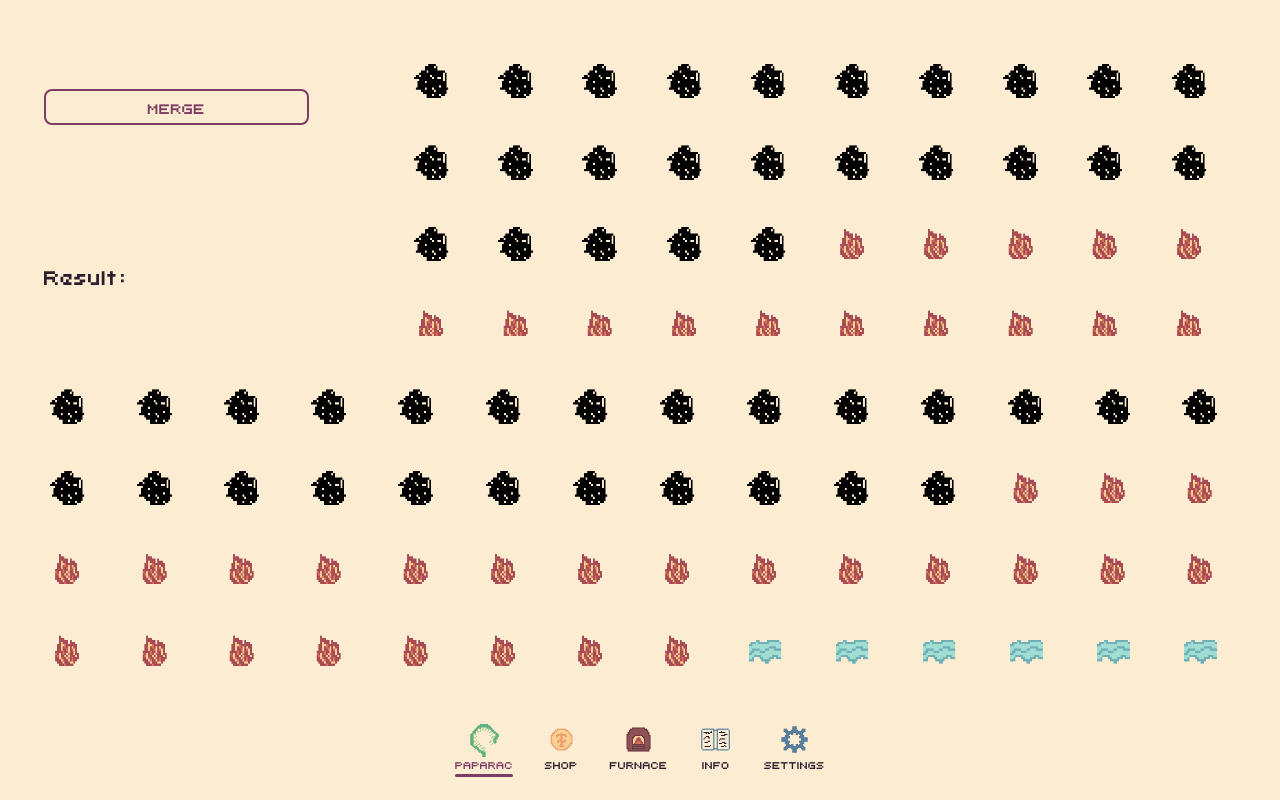
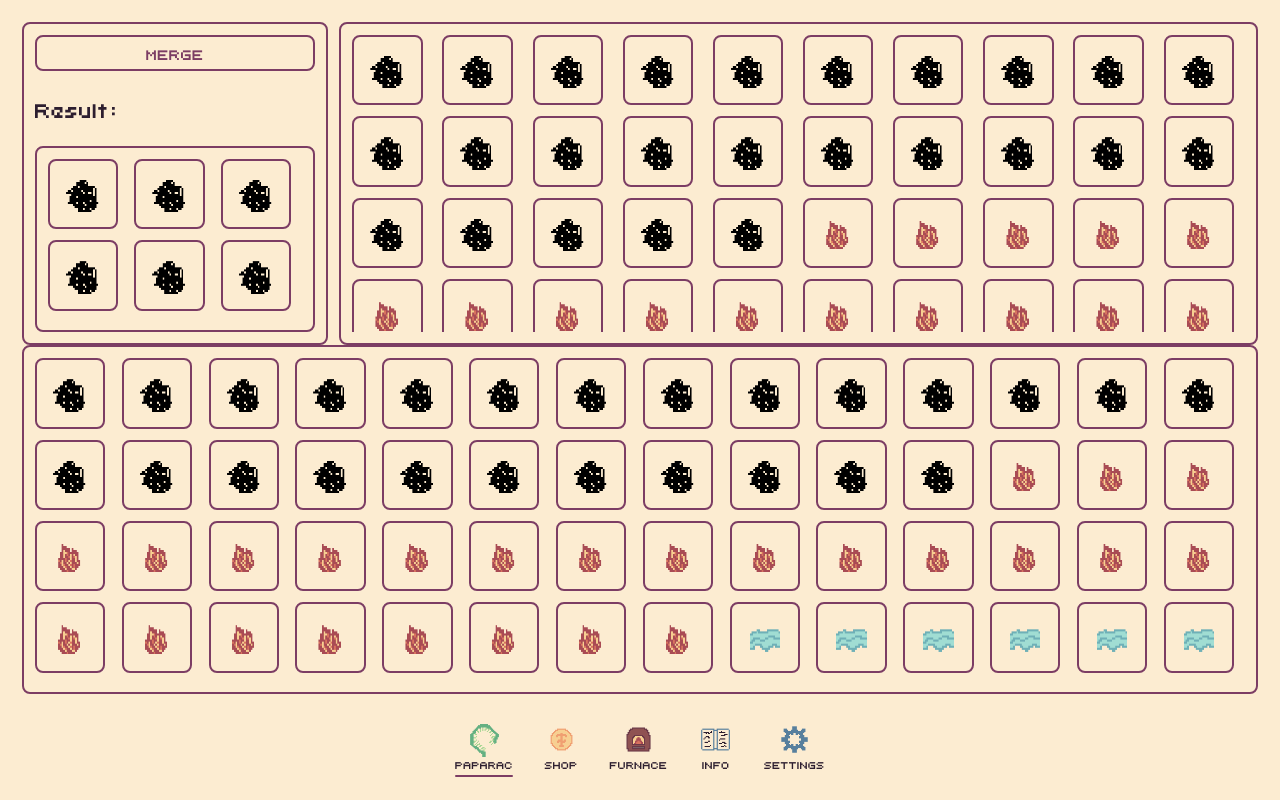
Before and after one commit to dzumita/paparac_kvetka_old, a Vue app: page / in a window 1280 px wide. Built offline with nearby package versions, Linux system fonts and the light colour scheme.

Commit message:
Changed design

```diff
--- a/package.json
+++ b/package.json
@@ -1,6 +1,6 @@
 {
   "name": "paparac_kvetka",
-  "version": "0.2.0",
+  "version": "0.3.0",
   "license": "AGPL-3.0",
   "description": "Game about alchemical crafting",
   "keywords": [
--- a/src/assets/styleGuide.css
+++ b/src/assets/styleGuide.css
@@ -32,9 +32,9 @@
 
   /*~~~Scroll~~~*/
   --scrollBarSize:       0.3rem;
-  --scrollBarBackground: var(--background);
+  --scrollBarBackground: transparent;
   --thumbBackground:     var(--activeColor);
-  --trackBackground:     var(--background);
+  --trackBackground:     transparent;
 
   /*~~~zIndex~~~*/
   --zIndexLevel5: 100000;
--- a/src/components/AppFactory.vue
+++ b/src/components/AppFactory.vue
@@ -8,6 +8,7 @@
 
       <div class="factory-interface-result">
         <p>Result:</p>
+        <AppObjectLibrary/>
       </div>
     </div>
 
@@ -43,31 +44,34 @@ export default {
   .factory {
     width:   100%;
     height:  100%;
-    padding: var(--padding);
 
     display:               grid;
     grid-template-columns: 1fr 3fr;
-    gap:                   3rem;
+    gap:                   var(--padding);
+
+    overflow: hidden;
+  }
+
+  .factory-interface {
+    border:        var(--border);
+    border-radius: var(--borderRadius);
+
+    display: grid;
+
+    padding: var(--padding);
+    gap: 1rem;
 
     overflow: auto;
   }
 
-  .factory-interface,
   .factory-interface-active,
   .factory-interface-result {
     display:         flex;
     flex-direction:  column;
-    justify-content: space-around;
-  }
+    justify-content: start;
 
-  .factory-interface {
-    padding: var(--padding);
-    gap: 2rem;
-  }
-
-  .factory-interface-active,
-  .factory-interface-result {
     gap: 1rem;
+    overflow: auto;
   }
 
   .factory-interface-active img {
--- a/src/components/AppMenu.vue
+++ b/src/components/AppMenu.vue
@@ -30,7 +30,7 @@ export default {
   }
 
   .app-menu .router-link-active {
-    color:    var(--activeColor) !important;
+    color:var(--activeColor);
 
     position: relative;
   }
@@ -42,7 +42,7 @@ export default {
     border-radius: var(--borderRadius);
 
     width:  100%;
-    height: 0.1rem;
+    height: 2px;
 
     position: absolute;
     bottom:   -0.2rem;
--- a/src/components/AppObject.vue
+++ b/src/components/AppObject.vue
@@ -22,8 +22,9 @@ export default {
 
 <style scoped>
   .object {
-    background: transparent;
-    border: none;
+    background:    transparent;
+    border:        var(--border);
+    border-radius: var(--borderRadius);
 
     width:  var(--objectIconSize);
     height: var(--objectIconSize);
--- a/src/components/AppObjectLibrary.vue
+++ b/src/components/AppObjectLibrary.vue
@@ -24,11 +24,14 @@ export default {
 
 <style scoped>
   .object-library {
+    border:        var(--border);
+    border-radius: var(--borderRadius);
+
     width:   100%;
     height:  100%;
     padding: var(--padding);
 
-    overflow: auto;
+    overflow: hidden;
   }
 
   .object-library-content {
--- a/src/components/AppPageWrapper.vue
+++ b/src/components/AppPageWrapper.vue
@@ -19,12 +19,4 @@ export default {
 
     overflow: auto;
   }
-
-  .app-page-img {
-    width: 5rem;
-  }
-
-  * + *:not(:first-child) {
-      margin-top: 0.5rem;
-  }
 </style>
--- a/src/views/TheFurnace.vue
+++ b/src/views/TheFurnace.vue
@@ -19,5 +19,7 @@ export default {
 </script>
 
 <style scoped>
-
+  * + *:not(:first-child) {
+    margin-top: 0.5rem;
+  }
 </style>
--- a/src/views/TheInfo.vue
+++ b/src/views/TheInfo.vue
@@ -17,5 +17,7 @@ export default {
 </script>
 
 <style scoped>
-
+  * + *:not(:first-child) {
+    margin-top: 0.5rem;
+  }
 </style>
--- a/src/views/ThePaparac.vue
+++ b/src/views/ThePaparac.vue
@@ -20,6 +20,6 @@ export default {
 
 <style scoped>
   * + *:not(:first-child) {
-      margin-top: 0.5rem;
+    margin-top: 0.5rem;
   }
 </style>
--- a/src/views/TheSettings.vue
+++ b/src/views/TheSettings.vue
@@ -1,6 +1,7 @@
 <template>
   <AppPageWrapper>
     <template #content>
+      <p>Version: 0.3.0</p>
     </template>
   </AppPageWrapper>
 </template>
@@ -15,5 +16,7 @@ export default {
 </script>
 
 <style scoped>
-
+  * + *:not(:first-child) {
+    margin-top: 0.5rem;
+  }
 </style>
--- a/src/views/TheShop.vue
+++ b/src/views/TheShop.vue
@@ -18,5 +18,7 @@ export default {
 </script>
 
 <style scoped>
-
+  * + *:not(:first-child) {
+    margin-top: 0.5rem;
+  }
 </style>
```
